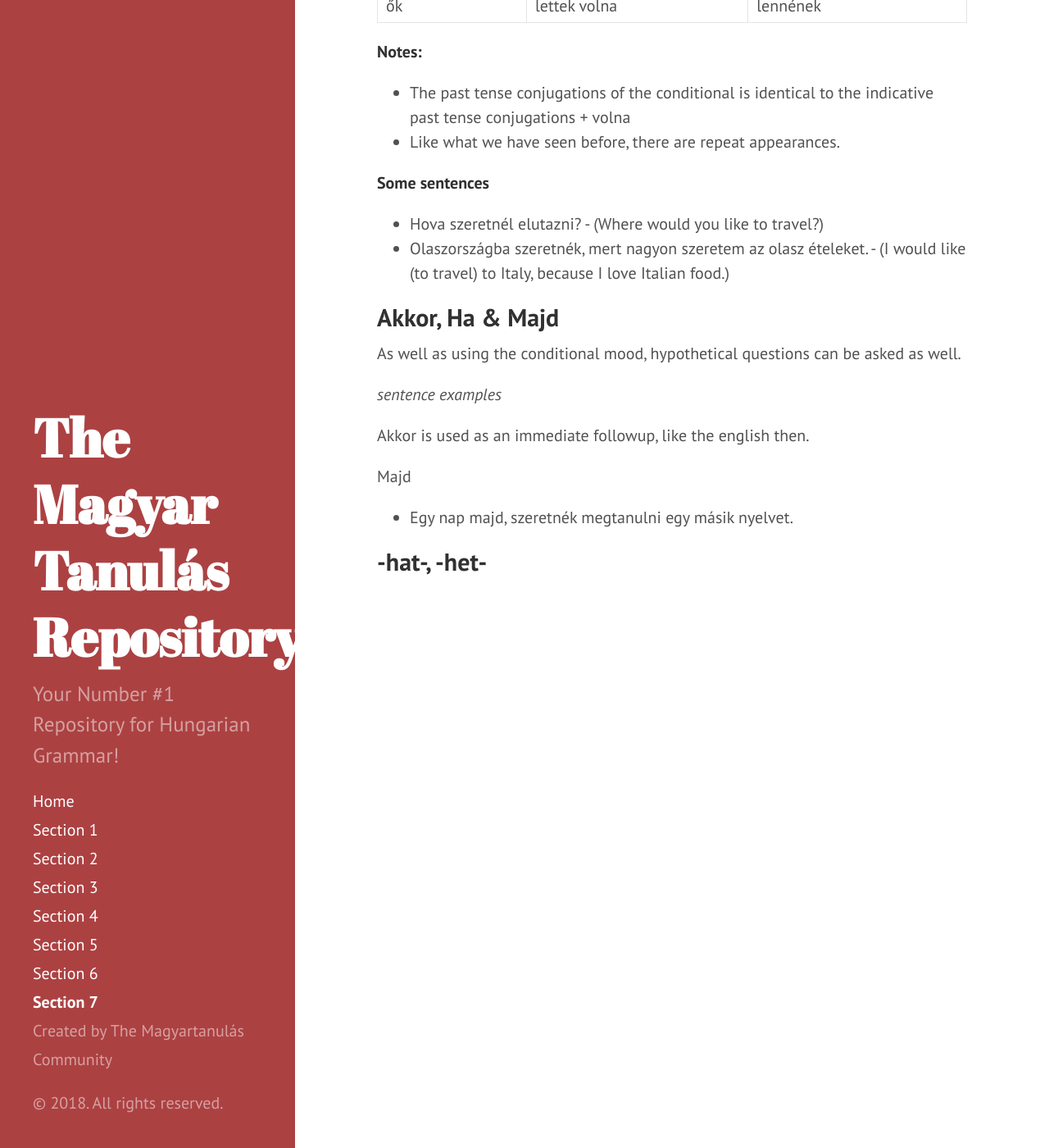
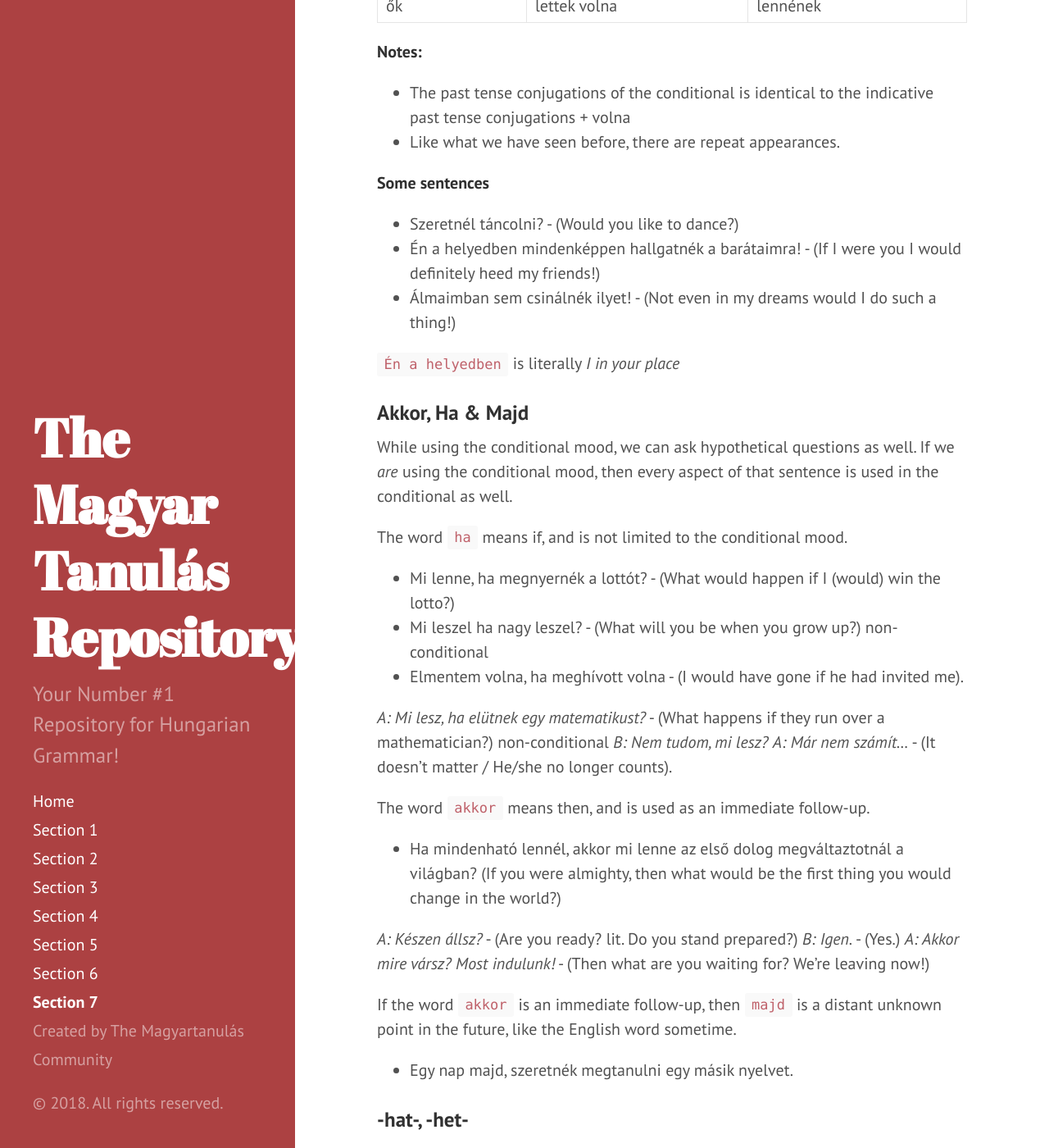
Before and after one commit to Magyartanulas/magyartanulas.github.io, a Jekyll site: the page built from Section7.md, in a window 1280 px wide and 1400 px high, scrolled down 1982 px. Shown: the whole window at 82% size. Built offline with Jekyll 4.4.1, drawn with Linux system fonts in a browser that asks for light colours; Markdown is read by kramdown in place of the engine named in the settings.

Commit message:
Update Section7.md

```diff
--- a/Section7.md
+++ b/Section7.md
@@ -59,21 +59,36 @@ Lesz (he/she/it becomes). Remember this is an intransitive verb so it only gets
 
 **Some sentences**
 
-* Hova szeretnél elutazni? - (Where would you like to travel?)
-* Olaszországba szeretnék, mert nagyon szeretem az olasz ételeket.  - (I would like (to travel) to Italy, because I love Italian food.)
+* Szeretnél táncolni? - (Would you like to dance?)
+* Én a helyedben mindenképpen hallgatnék a barátaimra! - (If I were you I would definitely heed my friends!)
+* Álmaimban sem csinálnék ilyet! - (Not even in my dreams would I do such a thing!)
 
-## Akkor, Ha & Majd
+`Én a helyedben` is literally *I in your place*
 
+### Akkor, Ha & Majd
 
+While using the conditional mood, we can ask hypothetical questions as well. If we *are* using the conditional mood, then every aspect of that sentence is used in the conditional as well.
 
-As well as using the conditional mood, hypothetical questions can be asked as well.
+The word `ha` means if, and is not limited to the conditional mood.
 
-*sentence examples*
+* Mi lenne, ha megnyernék a lottót? - (What would happen if I (would) win the lotto?)
+* Mi leszel ha nagy leszel? - (What will you be when you grow up?) non-conditional
+* Elmentem volna, ha meghívott volna - (I would have gone if he had invited me).
 
-Akkor is used as an immediate followup, like the english then.
+*A: Mi lesz, ha elütnek egy matematikust?* - (What happens if they run over a mathematician?) non-conditional
+*B: Nem tudom, mi lesz?*
+*A: Már nem számít...* - (It doesn't matter / He/she no longer counts).
 
-Majd
+The word `akkor` means then, and is used as an immediate follow-up.
+
+* Ha mindenható lennél, akkor mi lenne az első dolog megváltaztotnál a világban? (If you were almighty, then what would be the first thing you would change in the world?)
+
+*A: Készen állsz?* - (Are you ready? lit. Do you stand prepared?)
+*B: Igen.* - (Yes.)
+*A: Akkor mire vársz? Most indulunk!* - (Then what are you waiting for? We're leaving now!)
+
+If the word `akkor` is an immediate follow-up, then `majd` is a distant unknown point in the future, like the English word sometime.
 
 * Egy nap majd, szeretnék megtanulni egy másik nyelvet.
 
-## -hat-, -het-
+### -hat-, -het-
```
